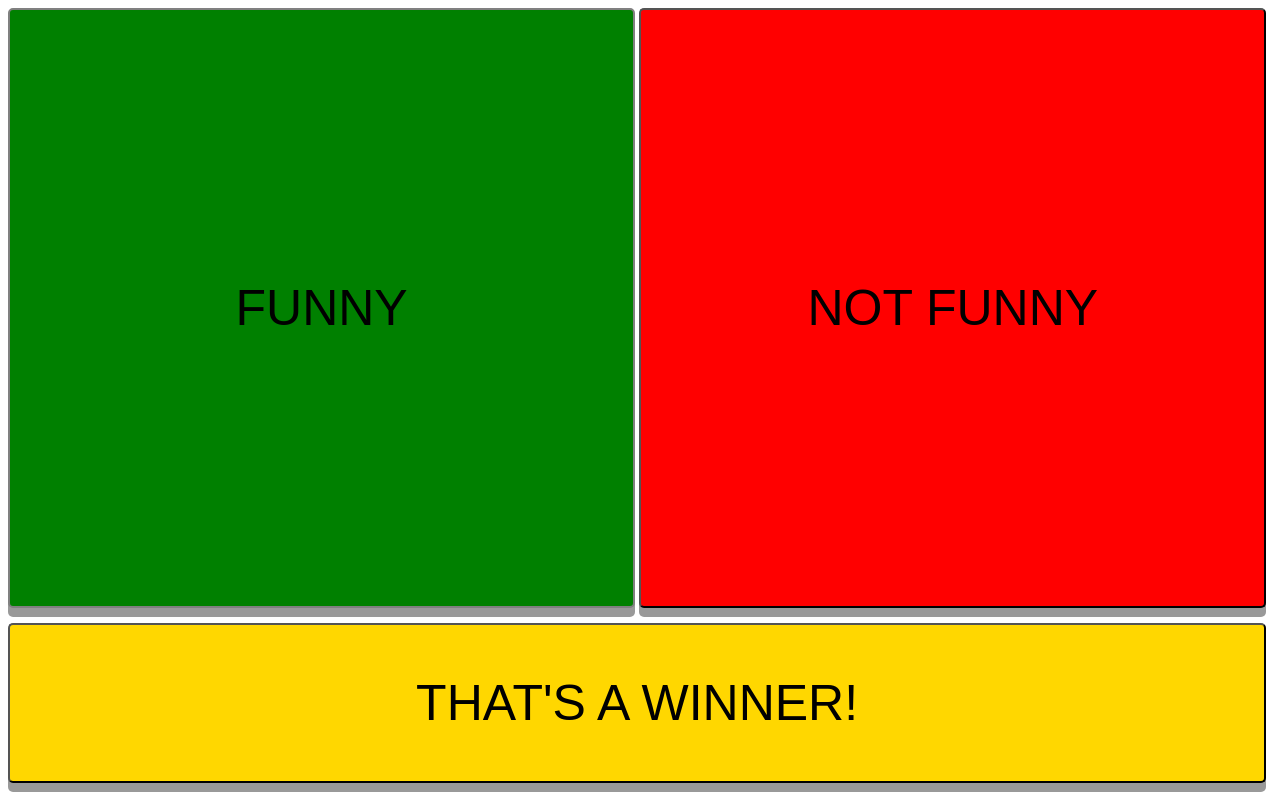
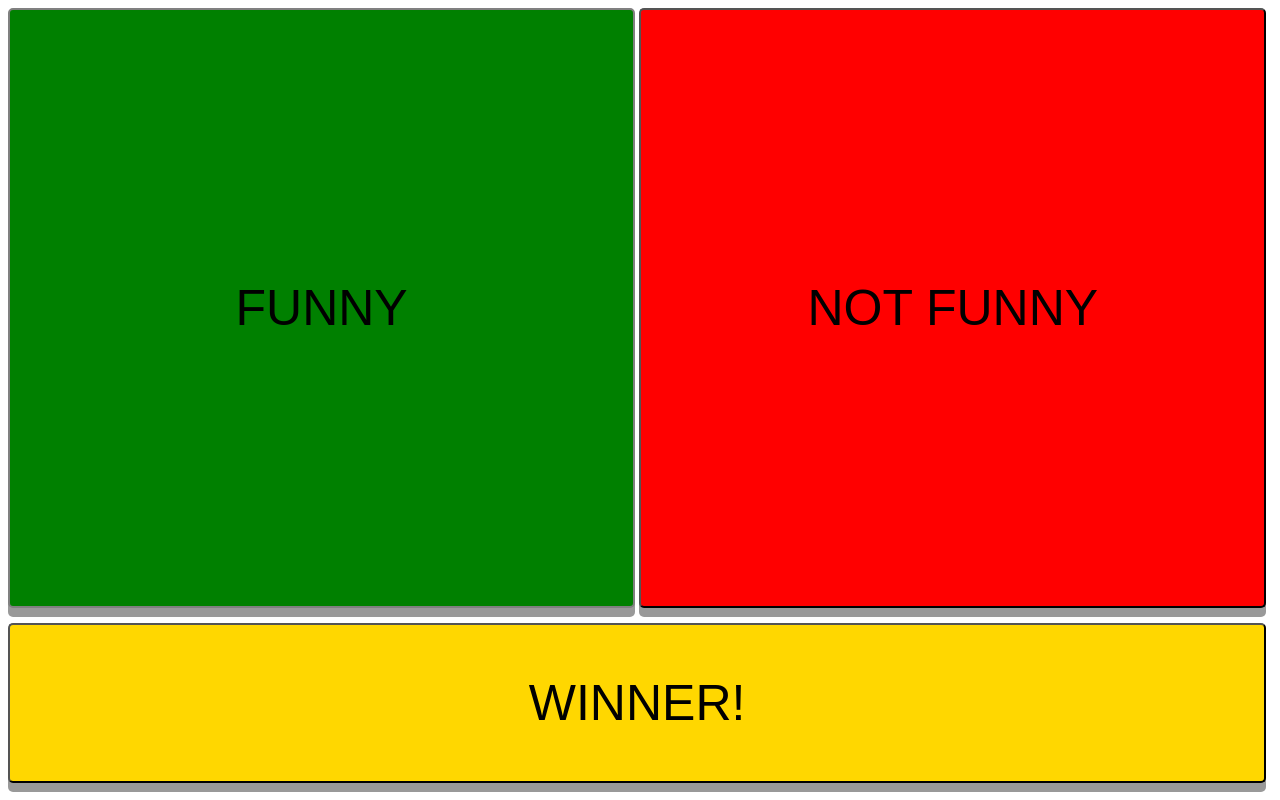
Before and after one commit to nolanconrad/JokeRater, a plain HTML site: page index.html in a window 1280 px wide. Drawn offline with Linux system fonts and the light colour scheme.

Commit message:
cxhanged wording

```diff
--- a/index.html
+++ b/index.html
@@ -7,5 +7,5 @@
     <button id="funny" onclick="funny()">FUNNY</button>
     <button id="notFunny" onclick="notFunny()">NOT FUNNY</button>
     <br>
-    <button id="superFunny" onclick="aWinner()"> THAT'S A WINNER! </button>
+    <button id="superFunny" onclick="aWinner()"> WINNER! </button>
 </body>
```
